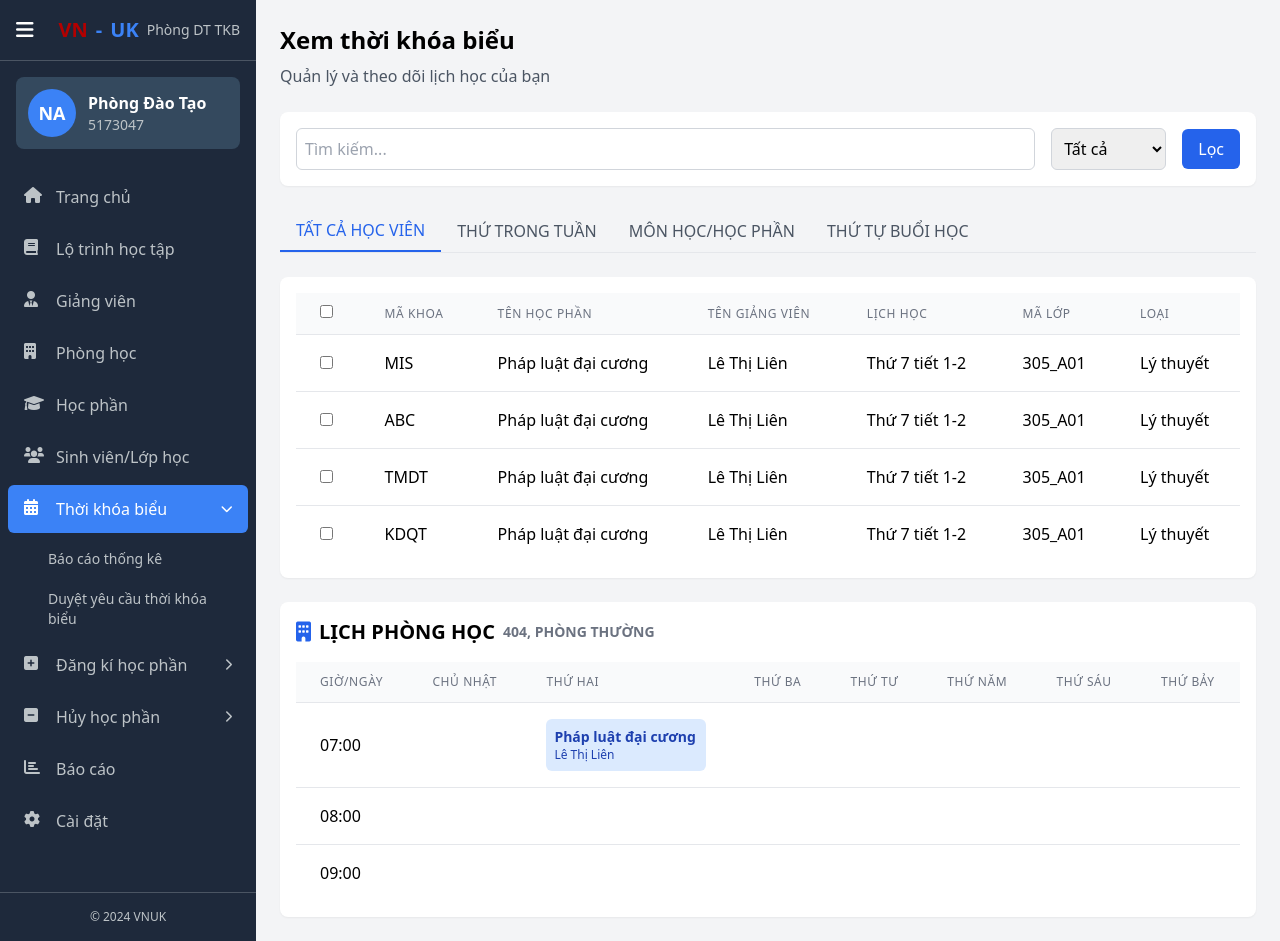
After one commit to Tranlelong2004/VNUK_QuanLyTKB, a Flask app: page /timetable/ in a window 1280 px wide. The commit adds this page. Run offline with Flask 3, Linux system fonts and the light colour scheme; some libraries are stand-ins or nearby versions.

Commit message:
#4 - create sidebar

```diff
--- a/app/__init__.py
+++ b/app/__init__.py
@@ -6,5 +6,7 @@ def create_app():
 
     from app.login.routes import login_bp  # ✅ Import TRỰC TIẾP tránh vòng tròn
     app.register_blueprint(login_bp, url_prefix='/login')
-
+    # Đăng ký Blueprint cho module timetable (MỚI)
+    from app.timetable.routes import dashboard_bp
+    app.register_blueprint(dashboard_bp, url_prefix='/timetable')
     return app
--- a/app/login/templates/login.html
+++ b/app/login/templates/login.html
@@ -13,8 +13,8 @@
     <style>
         /* Custom colors for VN-UK logo */
         .text-vn-red { color: #b30000; }
-        .text-uk-blue { color: #333366; }
-        .bg-uk-blue { background-color: #333366; }
+        .text-uk-blue { color: #3B82F6; }
+        .bg-uk-blue { background-color: #3B82F6; }
         .hover-bg-uk-blue-dark { background-color: #2a2a52; }
         .focus-border-uk-blue { border-color: #333366; }
         .focus-ring-uk-blue { --tw-ring-color: rgba(51, 51, 102, 0.2); }
--- /dev/null
+++ b/app/templates/base.html
@@ -0,0 +1,38 @@
+<!DOCTYPE html>
+<html lang="vi">
+<head>
+    <meta charset="UTF-8">
+    <meta name="viewport" content="width=device-width, initial-scale=1.0">
+    <!-- Block 'title' cho phép các trang con thay đổi tiêu đề -->
+    <title>{% block title %}Phòng DT TKB{% endblock %}</title>
+    <!-- Link Google Fonts -->
+    <link href="https://fonts.googleapis.com/css2?family=Roboto:wght@400;500;700&display=swap" rel="stylesheet">
+    <!-- Link Font Awesome Icons -->
+    <link rel="stylesheet" href="https://cdnjs.cloudflare.com/ajax/libs/font-awesome/6.0.0-beta3/css/all.min.css">
+    <!-- Tailwind CSS CDN -->
+    <script src="https://cdn.tailwindcss.com"></script>
+    <style>
+        /* Màu sắc tùy chỉnh cho sidebar */
+        .sidebar-bg { background-color: #1E293B; }
+        .sidebar-active { background-color: #3B82F6; }
+        .sidebar-hover:hover { background-color: #34495e; }
+        .user-card-bg { background-color: #34495e; }
+        .sidebar-text { color: #bdc3c7; }
+        .sidebar-text-active { color: #ffffff; }
+        .text-vn-red { color: #b30000; }
+        .text-uk-blue { color: #3B82F6; }
+    </style>
+</head>
+<body class="font-sans flex h-screen overflow-hidden">
+    <!-- Sidebar được chèn vào đây -->
+    {% include 'sidebar.html' %}
+
+    <!-- Vùng nội dung chính của trang -->
+    <main class="flex-grow bg-gray-100 p-6 overflow-y-auto">
+        <!-- Block 'content' là nơi các trang con sẽ điền nội dung riêng của chúng -->
+        {% block content %}
+        <!-- Nội dung mặc định hoặc trống -->
+        {% endblock %}
+    </main>
+</body>
+</html>
--- /dev/null
+++ b/app/templates/sidebar.html
@@ -0,0 +1,67 @@
+<aside class="w-64 sidebar-bg text-white flex flex-col h-full ">
+    <!-- Header -->
+    <div class="flex items-center justify-between p-4 border-b border-gray-600">
+        <button class="text-white text-xl">
+            <i class="fas fa-bars"></i>
+        </button>
+        <div class="flex items-center space-x-2">
+            <span class="text-xl font-bold text-vn-red">VN</span>
+            <span class="text-xl font-bold text-uk-blue">-</span>
+            <span class="text-xl font-bold text-uk-blue">UK</span>
+            <span class="text-sm sidebar-text">Phòng DT TKB</span>
+        </div>
+    </div>
+
+    <!-- User/Department Info -->
+    <div class="p-4">
+        <div class="flex items-center space-x-3 user-card-bg p-3 rounded-lg">
+            <div class="w-12 h-12 bg-blue-500 rounded-full flex items-center justify-center text-white font-bold text-lg">NA</div>
+            <div>
+                <p class="font-semibold text-white">Phòng Đào Tạo</p>
+                <p class="text-sm sidebar-text">5173047</p>
+            </div>
+        </div>
+    </div>
+
+    <!-- Navigation Links -->
+    <nav class="flex-grow py-2 overflow-y-auto">
+        <ul class="space-y-1">
+            {% for item in sidebar_items %}
+            <li>
+                <a href="{{ item.link }}" class="flex items-center justify-between px-4 py-3 mx-2 rounded-md transition-colors duration-200
+                    {% if item.active %} sidebar-active sidebar-text-active {% else %} sidebar-hover sidebar-text {% endif %}">
+                    <div class="flex items-center space-x-3">
+                        <i class="{{ item.icon }} w-5 h-5"></i>
+                        <span class="font-medium">{{ item.name }}</span>
+                    </div>
+                    {% if item.has_submenu %}
+                        {% if item.expanded %}
+                            <i class="fas fa-chevron-down text-xs"></i>
+                        {% else %}
+                            <i class="fas fa-chevron-right text-xs"></i>
+                        {% endif %}
+                    {% endif %}
+                </a>
+                {% if item.has_submenu and item.expanded %}
+                    <ul class="ml-6 mt-2 space-y-1">
+                        {% for sub_item in item.submenu_items %}
+                        <li>
+                            <a href="{{ sub_item.link }}" class="flex items-center px-4 py-2 mx-2 rounded-md text-sm sidebar-text sidebar-hover transition-colors duration-200">
+                                <span>{{ sub_item.name }}</span>
+                            </a>
+                        </li>
+                        {% endfor %}
+                    </ul>
+                {% endif %}
+            </li>
+            {% endfor %}
+        </ul>
+    </nav>
+
+    <!-- Footer -->
+    <div class="p-4 border-t border-gray-600">
+        <div class="text-xs sidebar-text text-center">
+            © 2024 VNUK
+        </div>
+    </div>
+</aside>
--- /dev/null
+++ b/app/timetable/routes.py
@@ -0,0 +1,33 @@
+from flask import render_template, Blueprint
+
+dashboard_bp = Blueprint('dashboard_bp', __name__, template_folder='templates')
+
+@dashboard_bp.route('/', methods=['GET'])
+def index():
+    # Dữ liệu mẫu cho sidebar và nội dung chính
+    sidebar_items = [
+        {'name': 'Trang chủ', 'icon': 'fas fa-home', 'link': '#', 'active': False},
+        {'name': 'Lộ trình học tập', 'icon': 'fas fa-book', 'link': '#', 'active': False},
+        {'name': 'Giảng viên', 'icon': 'fas fa-user-tie', 'link': '#', 'active': False},
+        {'name': 'Phòng học', 'icon': 'fas fa-building', 'link': '#', 'active': False},
+        {'name': 'Học phần', 'icon': 'fas fa-graduation-cap', 'link': '#', 'active': False},
+        {'name': 'Sinh viên/Lớp học', 'icon': 'fas fa-users', 'link': '#', 'active': False},
+        {
+            'name': 'Thời khóa biểu',
+            'icon': 'fas fa-calendar-alt',
+            'link': '#',
+            'active': True,
+            'has_submenu': True,
+            'expanded': True,
+            'submenu_items': [
+                {'name': 'Báo cáo thống kê', 'link': '#', 'active': False},
+                {'name': 'Duyệt yêu cầu thời khóa biểu', 'link': '#', 'active': False},
+            ]
+        },
+        {'name': 'Đăng kí học phần', 'icon': 'fas fa-plus-square', 'link': '#', 'active': False, 'has_submenu': True},
+        {'name': 'Hủy học phần', 'icon': 'fas fa-minus-square', 'link': '#', 'active': False, 'has_submenu': True},
+        {'name': 'Báo cáo', 'icon': 'fas fa-chart-bar', 'link': '#', 'active': False},
+        {'name': 'Cài đặt', 'icon': 'fas fa-cog', 'link': '#', 'active': False},
+    ]
+
+    return render_template('timetable.html', sidebar_items=sidebar_items)
--- /dev/null
+++ b/app/timetable/templates/timetable.html
@@ -0,0 +1,153 @@
+<!-- Kế thừa từ base.html -->
+{% extends 'base.html' %}
+
+<!-- Ghi đè block 'title' để đặt tiêu đề riêng cho trang timetable -->
+{% block title %}Thời khóa biểu{% endblock %}
+
+<!-- Ghi đè block 'content' để đặt nội dung chính của timetable -->
+{% block content %}
+    <h1 class="text-2xl font-bold mb-2">Xem thời khóa biểu</h1>
+    <p class="text-gray-600 mb-6">Quản lý và theo dõi lịch học của bạn</p>
+
+    <!-- Phần tìm kiếm và lọc -->
+    <div class="bg-white p-4 rounded-lg shadow-sm mb-6 flex items-center space-x-4">
+        <div class="flex-grow">
+            <label for="search" class="sr-only">Tìm kiếm</label>
+            <input type="text" id="search" placeholder="Tìm kiếm..." class="w-full p-2 border border-gray-300 rounded-md focus:outline-none focus:ring-2 focus:ring-blue-500">
+        </div>
+        <div>
+            <label for="status" class="sr-only">Trạng thái</label>
+            <select id="status" class="p-2 border border-gray-300 rounded-md focus:outline-none focus:ring-2 focus:ring-blue-500">
+                <option>Tất cả</option>
+                <option>Đã duyệt</option>
+                <option>Chờ duyệt</option>
+            </select>
+        </div>
+        <button class="bg-blue-600 text-white px-4 py-2 rounded-md hover:bg-blue-700">Lọc</button>
+    </div>
+
+    <!-- Phần Tabs -->
+    <div class="flex border-b border-gray-200 mb-6">
+        <button class="px-4 py-2 text-blue-600 border-b-2 border-blue-600 font-medium">TẤT CẢ HỌC VIÊN</button>
+        <button class="px-4 py-2 text-gray-600 hover:text-blue-600">THỨ TRONG TUẦN</button>
+        <button class="px-4 py-2 text-gray-600 hover:text-blue-600">MÔN HỌC/HỌC PHẦN</button>
+        <button class="px-4 py-2 text-gray-600 hover:text-blue-600">THỨ TỰ BUỔI HỌC</button>
+    </div>
+
+    <!-- Phần Bảng -->
+    <div class="bg-white p-4 rounded-lg shadow-sm mb-6 overflow-x-auto">
+        <table class="min-w-full divide-y divide-gray-200">
+            <thead class="bg-gray-50">
+                <tr>
+                    <th class="px-6 py-3 text-left text-xs font-medium text-gray-500 uppercase tracking-wider"><input type="checkbox"></th>
+                    <th class="px-6 py-3 text-left text-xs font-medium text-gray-500 uppercase tracking-wider">Mã Khoa</th>
+                    <th class="px-6 py-3 text-left text-xs font-medium text-gray-500 uppercase tracking-wider">Tên học phần</th>
+                    <th class="px-6 py-3 text-left text-xs font-medium text-gray-500 uppercase tracking-wider">Tên giảng viên</th>
+                    <th class="px-6 py-3 text-left text-xs font-medium text-gray-500 uppercase tracking-wider">Lịch học</th>
+                    <th class="px-6 py-3 text-left text-xs font-medium text-gray-500 uppercase tracking-wider">Mã lớp</th>
+                    <th class="px-6 py-3 text-left text-xs font-medium text-gray-500 uppercase tracking-wider">Loại</th>
+                </tr>
+            </thead>
+            <tbody class="bg-white divide-y divide-gray-200">
+                <tr>
+                    <td class="px-6 py-4 whitespace-nowrap"><input type="checkbox"></td>
+                    <td class="px-6 py-4 whitespace-nowrap">MIS</td>
+                    <td class="px-6 py-4 whitespace-nowrap">Pháp luật đại cương</td>
+                    <td class="px-6 py-4 whitespace-nowrap">Lê Thị Liên</td>
+                    <td class="px-6 py-4 whitespace-nowrap">Thứ 7 tiết 1-2</td>
+                    <td class="px-6 py-4 whitespace-nowrap">305_A01</td>
+                    <td class="px-6 py-4 whitespace-nowrap">Lý thuyết</td>
+                </tr>
+                <tr>
+                    <td class="px-6 py-4 whitespace-nowrap"><input type="checkbox"></td>
+                    <td class="px-6 py-4 whitespace-nowrap">ABC</td>
+                    <td class="px-6 py-4 whitespace-nowrap">Pháp luật đại cương</td>
+                    <td class="px-6 py-4 whitespace-nowrap">Lê Thị Liên</td>
+                    <td class="px-6 py-4 whitespace-nowrap">Thứ 7 tiết 1-2</td>
+                    <td class="px-6 py-4 whitespace-nowrap">305_A01</td>
+                    <td class="px-6 py-4 whitespace-nowrap">Lý thuyết</td>
+                </tr>
+                <tr>
+                    <td class="px-6 py-4 whitespace-nowrap"><input type="checkbox"></td>
+                    <td class="px-6 py-4 whitespace-nowrap">TMDT</td>
+                    <td class="px-6 py-4 whitespace-nowrap">Pháp luật đại cương</td>
+                    <td class="px-6 py-4 whitespace-nowrap">Lê Thị Liên</td>
+                    <td class="px-6 py-4 whitespace-nowrap">Thứ 7 tiết 1-2</td>
+                    <td class="px-6 py-4 whitespace-nowrap">305_A01</td>
+                    <td class="px-6 py-4 whitespace-nowrap">Lý thuyết</td>
+                </tr>
+                <tr>
+                    <td class="px-6 py-4 whitespace-nowrap"><input type="checkbox"></td>
+                    <td class="px-6 py-4 whitespace-nowrap">KDQT</td>
+                    <td class="px-6 py-4 whitespace-nowrap">Pháp luật đại cương</td>
+                    <td class="px-6 py-4 whitespace-nowrap">Lê Thị Liên</td>
+                    <td class="px-6 py-4 whitespace-nowrap">Thứ 7 tiết 1-2</td>
+                    <td class="px-6 py-4 whitespace-nowrap">305_A01</td>
+                    <td class="px-6 py-4 whitespace-nowrap">Lý thuyết</td>
+                </tr>
+            </tbody>
+        </table>
+    </div>
+
+    <!-- Phần Lịch phòng học -->
+    <div class="bg-white p-4 rounded-lg shadow-sm">
+        <h2 class="text-xl font-bold mb-4 flex items-center space-x-2">
+            <i class="fas fa-building text-blue-600"></i>
+            <span>LỊCH PHÒNG HỌC</span>
+            <span class="text-sm text-gray-500 ml-2">404, PHÒNG THƯỜNG</span>
+        </h2>
+        <div class="overflow-x-auto">
+            <table class="min-w-full divide-y divide-gray-200">
+                <thead class="bg-gray-50">
+                    <tr>
+                        <th class="px-6 py-3 text-left text-xs font-medium text-gray-500 uppercase tracking-wider">Giờ/Ngày</th>
+                        <th class="px-6 py-3 text-left text-xs font-medium text-gray-500 uppercase tracking-wider">Chủ nhật</th>
+                        <th class="px-6 py-3 text-left text-xs font-medium text-gray-500 uppercase tracking-wider">Thứ hai</th>
+                        <th class="px-6 py-3 text-left text-xs font-medium text-gray-500 uppercase tracking-wider">Thứ ba</th>
+                        <th class="px-6 py-3 text-left text-xs font-medium text-gray-500 uppercase tracking-wider">Thứ tư</th>
+                        <th class="px-6 py-3 text-left text-xs font-medium text-gray-500 uppercase tracking-wider">Thứ năm</th>
+                        <th class="px-6 py-3 text-left text-xs font-medium text-gray-500 uppercase tracking-wider">Thứ sáu</th>
+                        <th class="px-6 py-3 text-left text-xs font-medium text-gray-500 uppercase tracking-wider">Thứ bảy</th>
+                    </tr>
+                </thead>
+                <tbody class="bg-white divide-y divide-gray-200">
+                    <tr>
+                        <td class="px-6 py-4 whitespace-nowrap font-medium">07:00</td>
+                        <td class="px-6 py-4 whitespace-nowrap"></td>
+                        <td class="px-6 py-4 whitespace-nowrap">
+                            <div class="bg-blue-100 text-blue-800 p-2 rounded-md text-sm">
+                                <p class="font-semibold">Pháp luật đại cương</p>
+                                <p class="text-xs">Lê Thị Liên</p>
+                            </div>
+                        </td>
+                        <td class="px-6 py-4 whitespace-nowrap"></td>
+                        <td class="px-6 py-4 whitespace-nowrap"></td>
+                        <td class="px-6 py-4 whitespace-nowrap"></td>
+                        <td class="px-6 py-4 whitespace-nowrap"></td>
+                        <td class="px-6 py-4 whitespace-nowrap"></td>
+                    </tr>
+                    <tr>
+                        <td class="px-6 py-4 whitespace-nowrap font-medium">08:00</td>
+                        <td class="px-6 py-4 whitespace-nowrap"></td>
+                        <td class="px-6 py-4 whitespace-nowrap"></td>
+                        <td class="px-6 py-4 whitespace-nowrap"></td>
+                        <td class="px-6 py-4 whitespace-nowrap"></td>
+                        <td class="px-6 py-4 whitespace-nowrap"></td>
+                        <td class="px-6 py-4 whitespace-nowrap"></td>
+                        <td class="px-6 py-4 whitespace-nowrap"></td>
+                    </tr>
+                    <tr>
+                        <td class="px-6 py-4 whitespace-nowrap font-medium">09:00</td>
+                        <td class="px-6 py-4 whitespace-nowrap"></td>
+                        <td class="px-6 py-4 whitespace-nowrap"></td>
+                        <td class="px-6 py-4 whitespace-nowrap"></td>
+                        <td class="px-6 py-4 whitespace-nowrap"></td>
+                        <td class="px-6 py-4 whitespace-nowrap"></td>
+                        <td class="px-6 py-4 whitespace-nowrap"></td>
+                        <td class="px-6 py-4 whitespace-nowrap"></td>
+                    </tr>
+                </tbody>
+            </table>
+        </div>
+    </div>
+{% endblock %}
```
Also changed, not shown: app/templates/home.html (added, +10 -0 lines).
